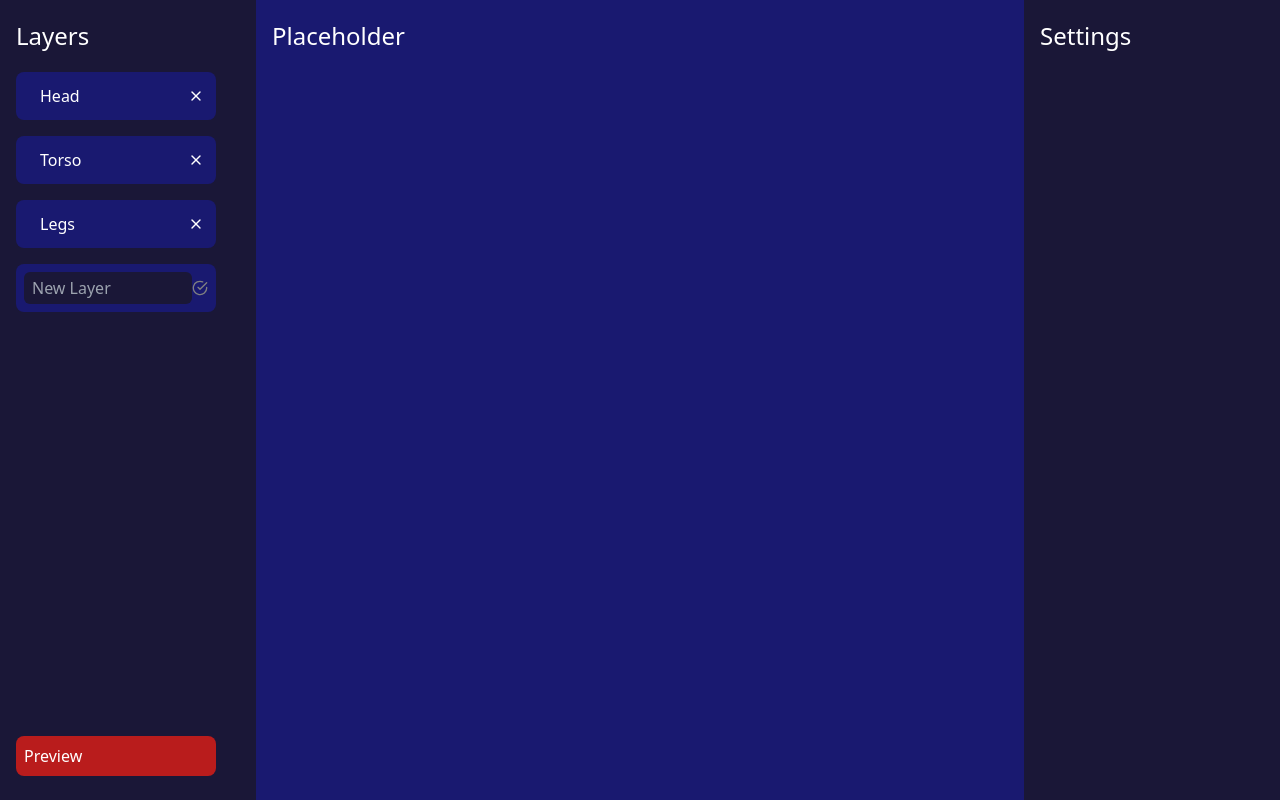
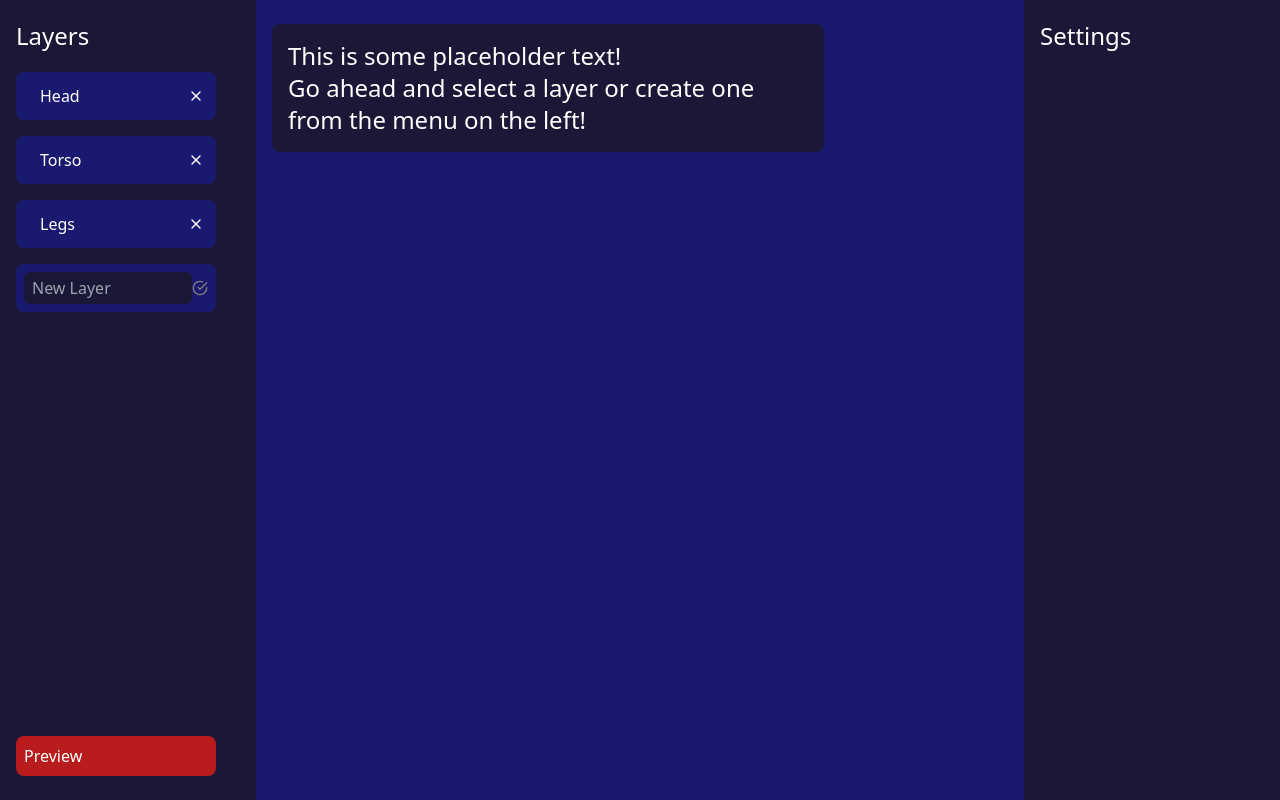
Before and after one commit to AndreiTotoro/artwork-creator, a Next.js app: page / in a window 1280 px wide. Built offline with nearby package versions, Linux system fonts and the light colour scheme.

Commit message:
Update placeholder page

```diff
--- a/app/Layers.js
+++ b/app/Layers.js
@@ -36,11 +36,7 @@ export default function Layers({
 							</button>
 						);
 					})}
-					<LayerCreator
-						layerData={layerData}
-						setLayerData={setLayerData}
-						className="self-end"
-					/>
+					<LayerCreator layerData={layerData} setLayerData={setLayerData} />
 				</div>
 				<Preview />
 			</div>
--- a/components/Placeholder.js
+++ b/components/Placeholder.js
@@ -2,8 +2,13 @@ import React from 'react';
 
 export default function Placeholder() {
 	return (
-		<div className="h-full bg-midnight pl-4 pt-5 text-2xl text-white flex flex-col pr-4 gap-7">
-			Placeholder
+		<div className="h-full bg-midnight pt-6 p-4">
+			<div className="bg-void rounded-lg text-2xl p-4 w-3/4 text-white ">
+				<p>This is some placeholder text!</p>
+				<p>
+					Go ahead and select a layer or create one from the menu on the left!{' '}
+				</p>
+			</div>
 		</div>
 	);
 }
```
